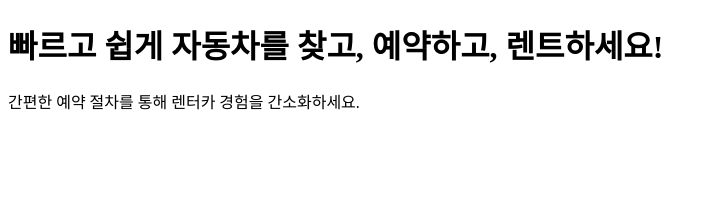
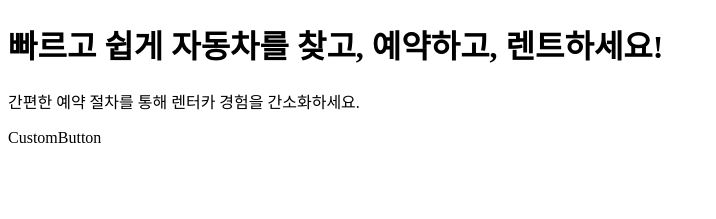
Before and after one commit to dongkyun2331/car_showcase, a Next.js app: page / in a window 1280 px wide. Shown: the top 219 px of the page, without its empty margins (0-716 px from the left). Built offline with nearby package versions, Linux system fonts and the light colour scheme.

Commit message:
custombutton

```diff
--- a/components/CustomButton.tsx
+++ b/components/CustomButton.tsx
@@ -0,0 +1,7 @@
+import React from "react";
+
+const CustomButton = () => {
+  return <div>CustomButton</div>;
+};
+
+export default CustomButton;
--- a/components/Hero.tsx
+++ b/components/Hero.tsx
@@ -1,4 +1,5 @@
 import Image from "next/image";
+import CustomButton from "./CustomButton";
 
 const Hero = () => {
   return (
@@ -11,6 +12,8 @@ const Hero = () => {
         <p className="hero__subtitle">
           간편한 예약 절차를 통해 렌터카 경험을 간소화하세요.
         </p>
+
+        <CustomButton />
       </div>
     </div>
   );
--- a/components/index.ts
+++ b/components/index.ts
@@ -1,3 +1,4 @@
 import Hero from "./Hero";
+import CustomButton from "./CustomButton";
 
-export { Hero };
+export { Hero, CustomButton };
```
